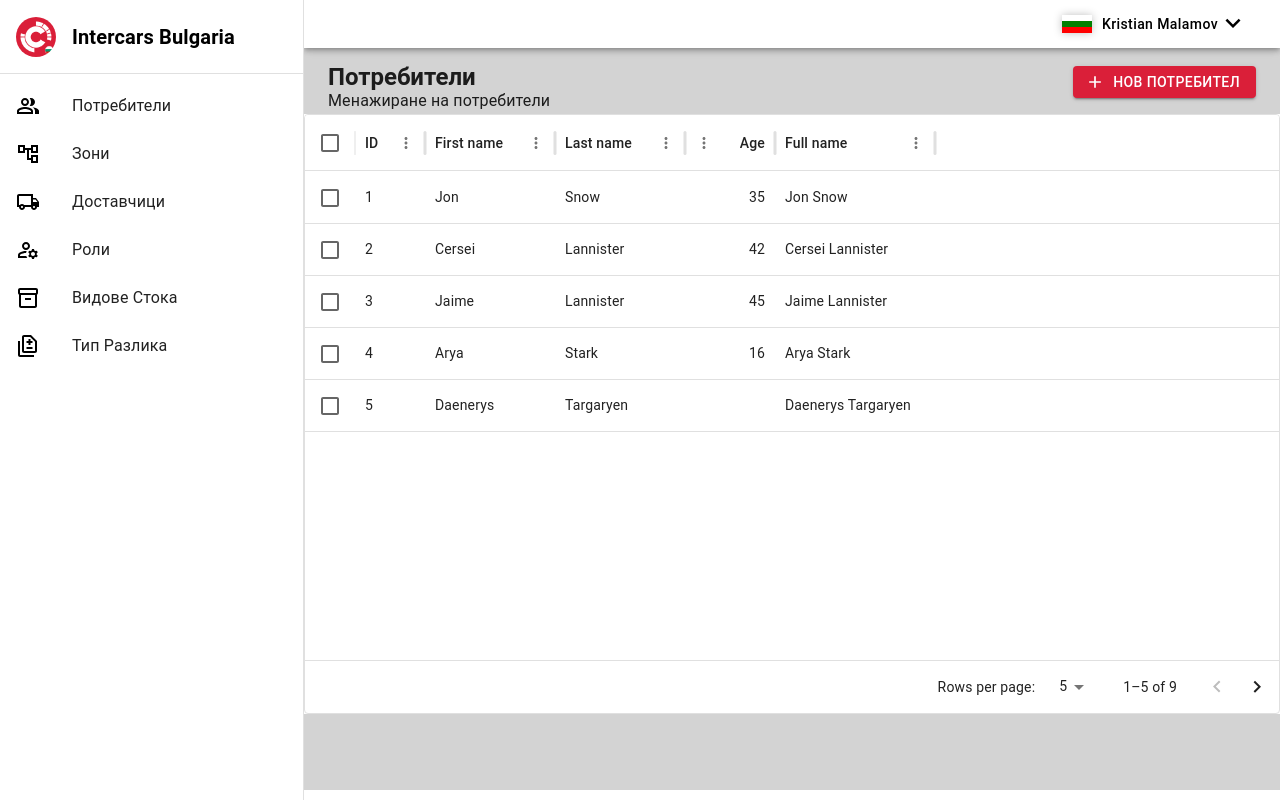
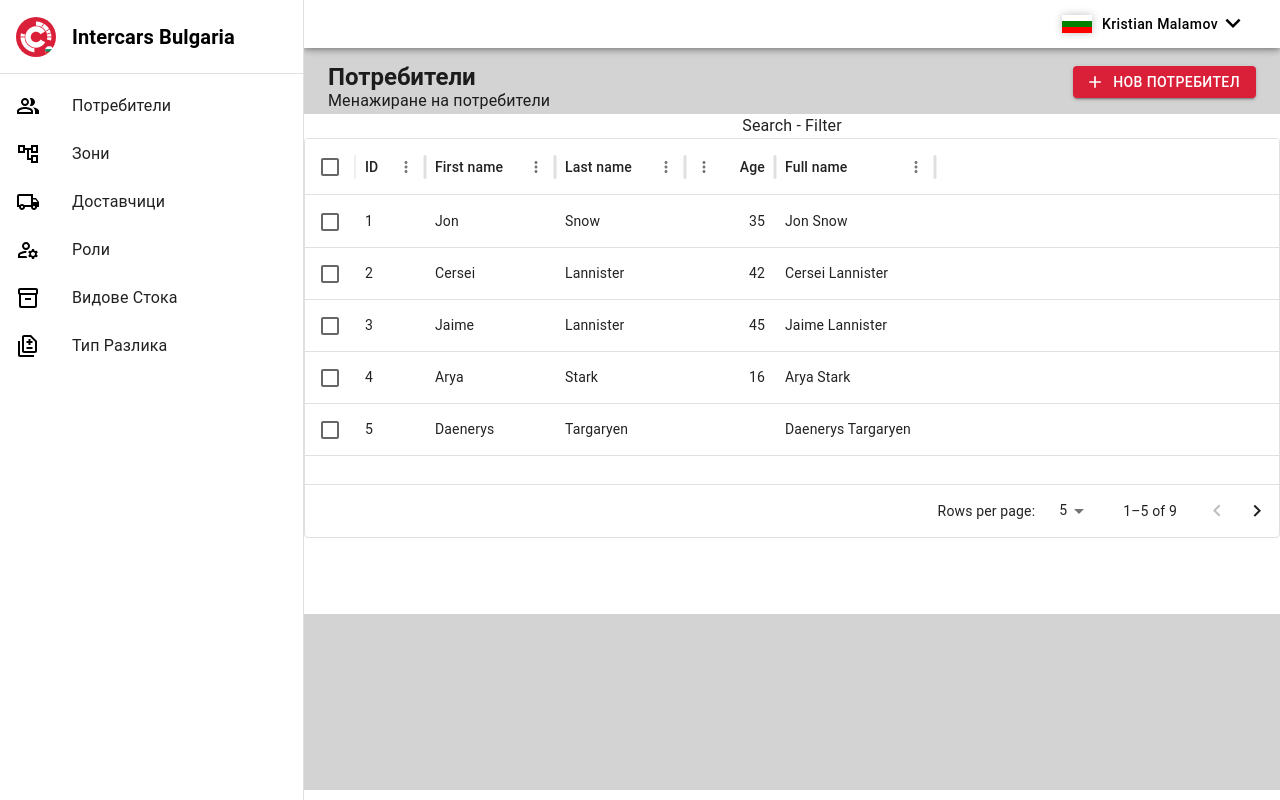
Before and after one commit to HristoYonkov/MUI-Playground, a React (Vite) app: page /users in a window 1280 px wide. Built offline with nearby package versions, Linux system fonts and the light colour scheme.

Commit message:
Update DataTable.tsx

```diff
--- a/src/components/DataTable/DataTable.tsx
+++ b/src/components/DataTable/DataTable.tsx
@@ -1,5 +1,6 @@
 import * as React from 'react';
 import { DataGrid, GridColDef } from '@mui/x-data-grid';
+import { Box } from '@mui/material';
 
 const columns: GridColDef[] = [
   { field: 'id', headerName: 'ID', width: 70 },
@@ -35,7 +36,11 @@ const rows = [
 
 const DataTable: React.FC = ({ }) => {
   return (
-    <div style={{ height: 600, width: '100%', background: 'white' }}>
+    <div style={{height: 500, width: '100%', background: 'white'}}>
+      <div style={{ height: 400, width: '100%' }}>
+        <Box>
+          Search - Filter
+        </Box>
         <DataGrid
           rows={rows}
           columns={columns}
@@ -46,7 +51,13 @@ const DataTable: React.FC = ({ }) => {
           }}
           pageSizeOptions={[5, 10]}
           checkboxSelection
+          sx={{
+            '& .MuiDataGrid-columnHeaders': {
+              backgroundColor: 'red', // Change this color to your desired background color
+            },
+          }}
         />
+      </div>
     </div>
   );
 }
```
Lines whose indentation alone changed are shown as unchanged.
